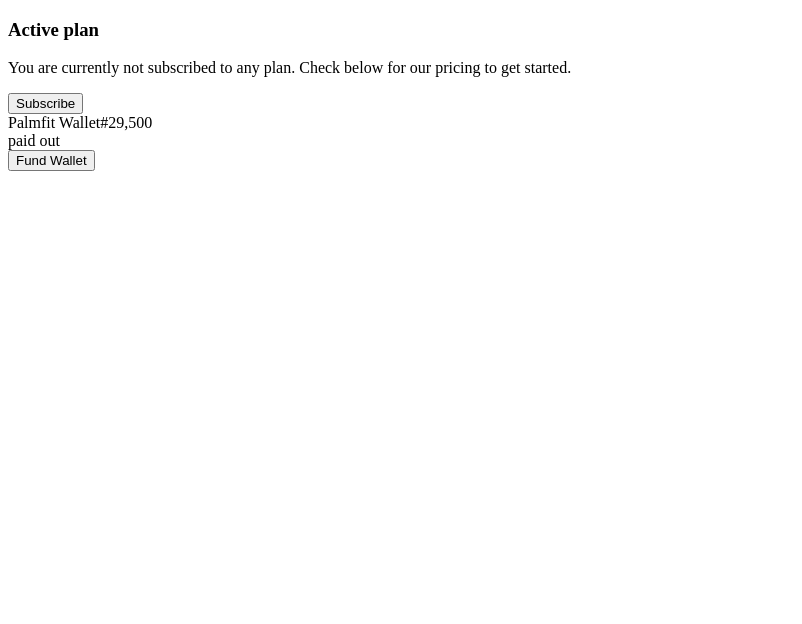
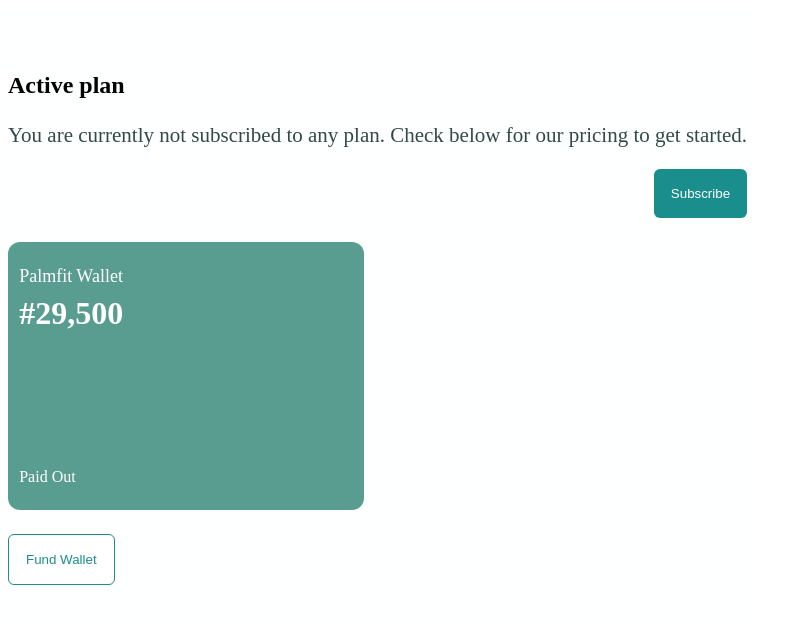
Before and after one commit to decadevs/live-project-sq015-net-palmfit-UI, a React (Create React App) app: page / in a window 1280 px wide. Shown: the top 624 px of the page, without its empty margins (0-802 px from the left). Built offline with nearby package versions, Linux system fonts and the light colour scheme.

Commit message:
added styling to the subcription page

```diff
--- a/src/components/subcription/Subcription.jsx
+++ b/src/components/subcription/Subcription.jsx
@@ -1,14 +1,16 @@
-import styles from "./Subcription.module.css"
+import styles from "./Subcription.module.css";
 
 function Subcription() {
   return (
       <div className={styles.container}>
+          <div className={styles.content_container}>
+
                 <h3>Active plan</h3>
                 <p>
                     You are currently not subscribed to any plan. Check below for our
                     pricing to get started.
                 </p>
-      <div>
+                <div className={styles.btn_con}>
                     <button className={styles.btn} type="button">
                     Subscribe
                     </button>
@@ -19,11 +21,12 @@
                     <span>Palmfit Wallet</span>
                     <span>#29,500</span>
                     </div>
-              <span>paid out</span>
+                    <span className={styles.paid}>paid out</span>
                 </div>
-          <button type="button" >Fund Wallet</button>
+                <button type="button" className={styles.btn_secondary}>Fund Wallet</button>
+          </div>
     </div>
   );
 }
 
-export default Subcription
+export default Subcription;
--- a/src/components/subcription/Subcription.module.css
+++ b/src/components/subcription/Subcription.module.css
@@ -0,0 +1,93 @@
+
+.container {
+    display: flex;
+    justify-content: left;
+    min-height: 100vh;
+}
+
+.content_container {
+    padding-top: 5vh;
+    background-color: #FEFFFF;
+}
+
+.container h3 {
+    font-size: 24px;
+    font-weight: 700px;
+    line-height: normal;
+}
+
+.container p {
+    color: #334848;
+    font-size: 21px;
+    font-weight: 400;
+    line-height: normal;
+}
+
+.btn {
+    padding: 17px;
+    background: #1A8D8D;
+    border-radius: 6px;
+    color: #FFFFFF;
+    border: none;
+}
+
+.wallet_container {
+    background-color: #599C90;
+    border-radius: 12px;
+    margin-top: 1.5rem;
+    padding: 1.5em .7rem;
+    min-height: 220px;
+    color: #fff;
+
+    display: flex;
+    justify-content: space-between;
+    flex-direction: column;
+}
+
+.wallet_container span{
+    display: block;
+}
+
+.top_half :nth-child(2) {
+    font-size: 32px;
+    font-size: normal;
+    font-weight: 700;
+    line-height: normal;
+    margin-top: .5rem;
+}
+
+.top_half :nth-child(1),
+.wallet_container :nth-child(2){
+    text-transform: capitalize;
+}
+
+.top_half :nth-child(1) {
+    font-size: 18px;
+    font-weight: 300;
+}
+
+.paid {
+    font-size: 16px;
+}
+
+.btn_secondary {
+    padding: 17px;
+    background: #fff;
+    border-radius: 6px;
+    color: #1A8D8D;
+    border: 1px solid #1A8D8D;
+    margin-top: 1.5rem;
+}
+
+@media (min-width: 576px) {
+    .btn_con {
+        display: flex;
+        justify-content: flex-end;
+    }
+}
+
+@media (min-width:992px) {
+    .wallet_container {
+        max-width: 334px;
+    }
+}
```
Lines whose indentation alone changed are shown as unchanged.
